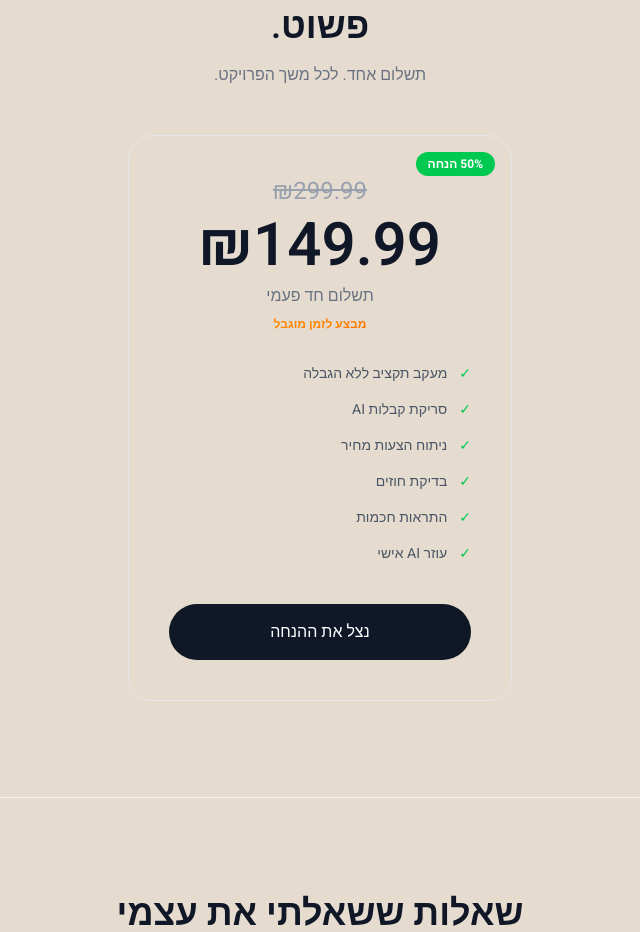
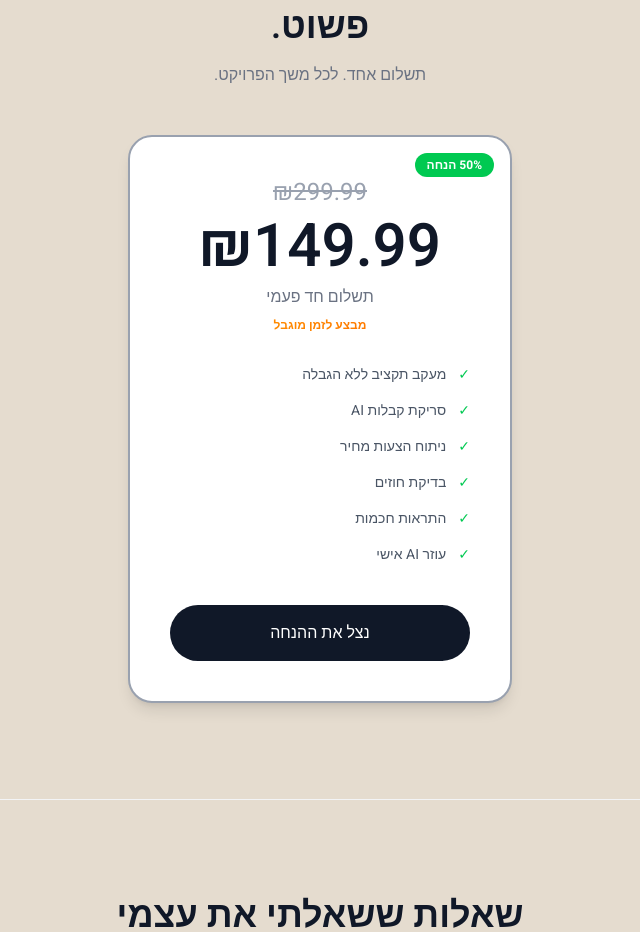
Before and after one commit to guyceza/shiputz-ai, a Next.js app: page / in a window 1280 px wide. Shown: the part 5380-6312 px from the top of the page, without its empty margins (320-960 px from the left). Built offline with nearby package versions, Linux system fonts and the light colour scheme.

Commit message:
More visible pricing card border

```diff
--- a/src/app/page.tsx
+++ b/src/app/page.tsx
@@ -624,7 +624,7 @@ export default function Home() {
           <h2 className="text-3xl md:text-4xl font-semibold mb-4 text-gray-900">פשוט.</h2>
           <p className="text-gray-500 mb-12">תשלום אחד. לכל משך הפרויקט.</p>
 
-          <div className="border border-gray-200 rounded-3xl p-10 relative overflow-hidden">
+          <div className="border-2 border-gray-400 rounded-3xl p-10 relative overflow-hidden bg-white shadow-lg">
             {/* Discount Badge */}
             <div className="absolute top-4 right-4 bg-green-500 text-white text-xs font-bold px-3 py-1 rounded-full">
               50% הנחה
```
